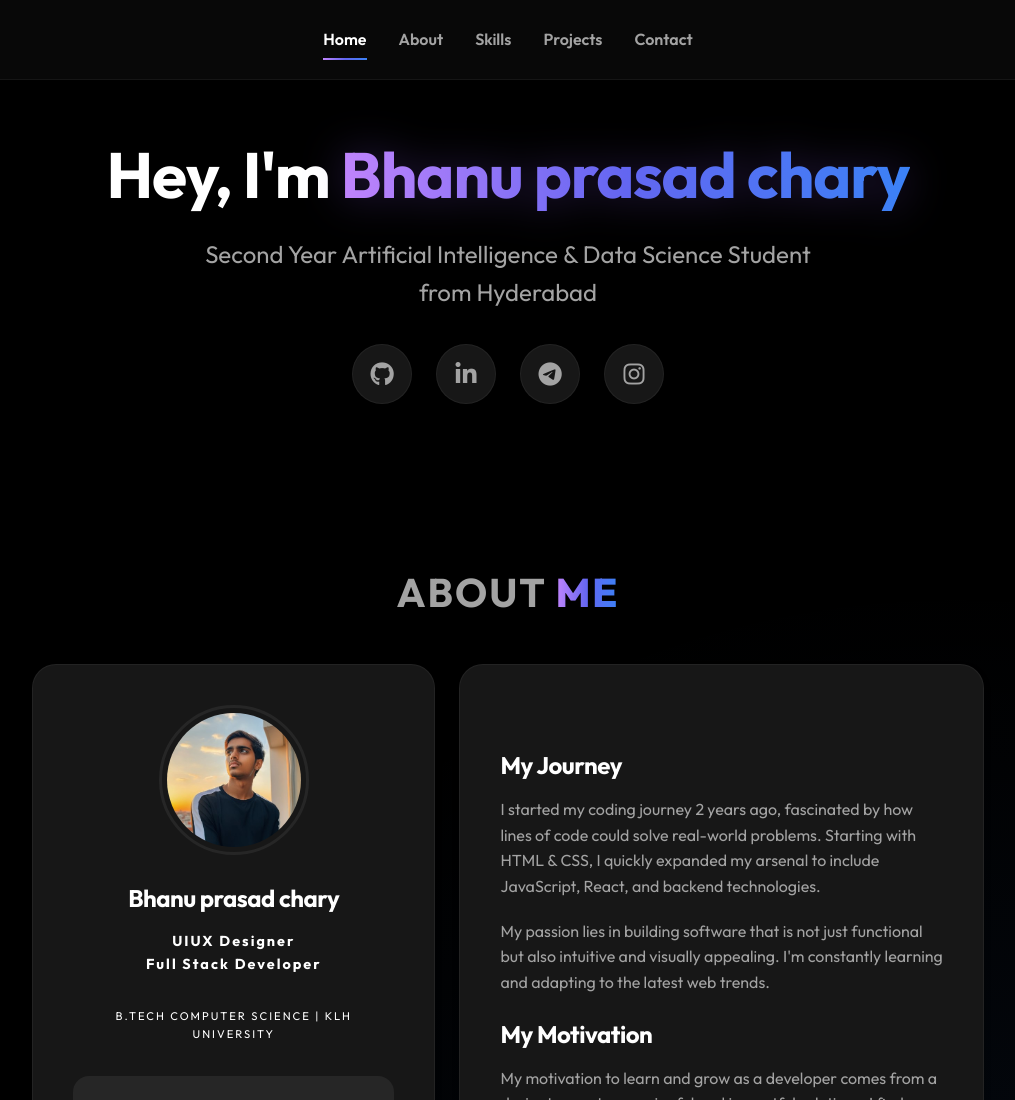
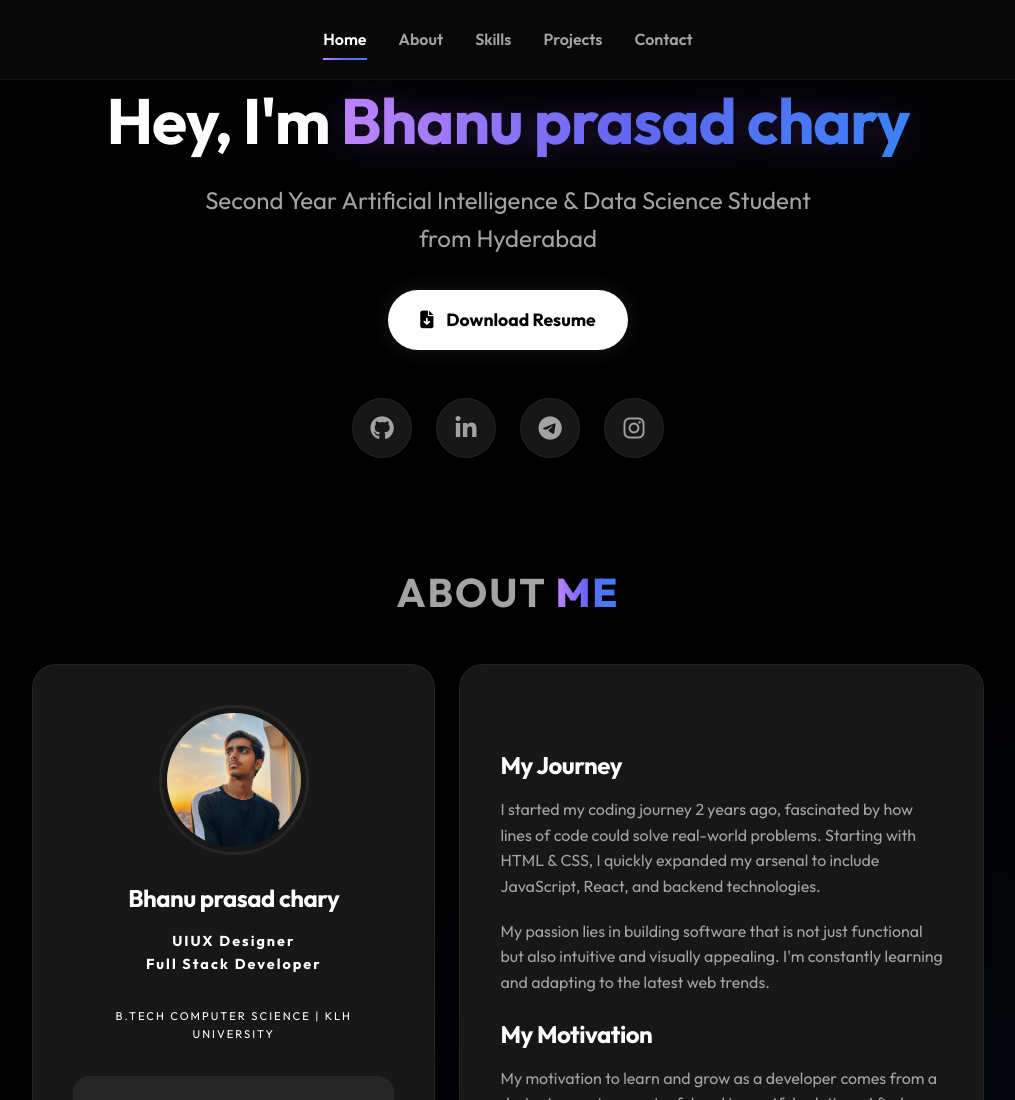
Before and after one commit to chary-09/Chary-s_Portfolio, a plain HTML site: page index.html in a window 1280 px wide. Shown: the top 1100 px of the page, without its empty margins (132-1147 px from the left). Drawn offline with Linux system fonts and the light colour scheme; files whose address does not match are found by name.

```diff
--- a/index.html
+++ b/index.html
@@ -32,7 +32,7 @@
         <header class="hero-section center-aligned fade-in-up">
             <h1 class="hero-title">Hey, I'm <span class="highlight-name">Bhanu prasad chary</span></h1>
             <p class="hero-subtitle">Second Year Artificial Intelligence & Data Science Student <br> from Hyderabad</p>
-            <!-- <a href="#" class="resume-btn"><i class="fa-solid fa-file-arrow-down"></i> Download Resume</a> -->
+            <a href="#" class="resume-btn"><i class="fa-solid fa-file-arrow-down"></i> Download Resume</a>
             <div class="hero-socials">
                 <a href="https://github.com/chary-09" class="social-btn" target="_blank"><i
                         class="fa-brands fa-github"></i></a>
@@ -435,4 +435,5 @@
     </script>
 </body>
 
+
 </html>
```
